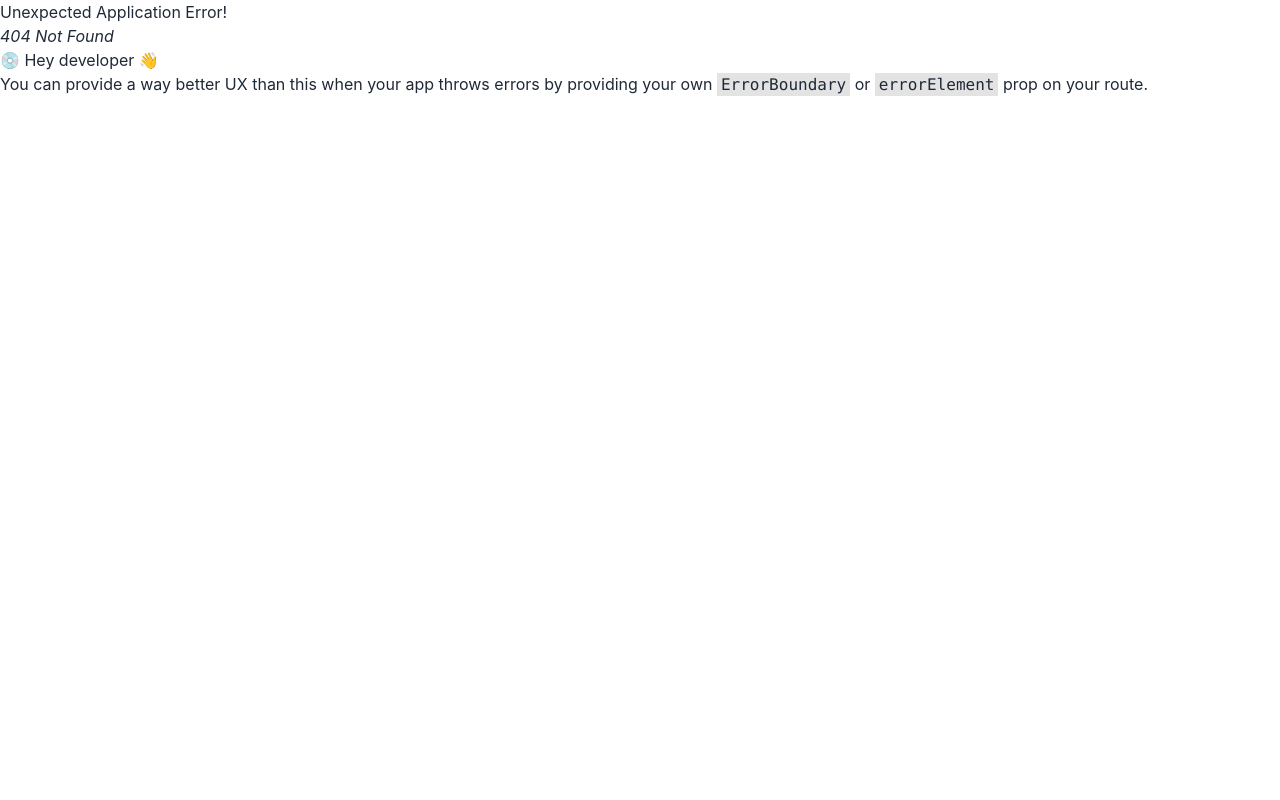
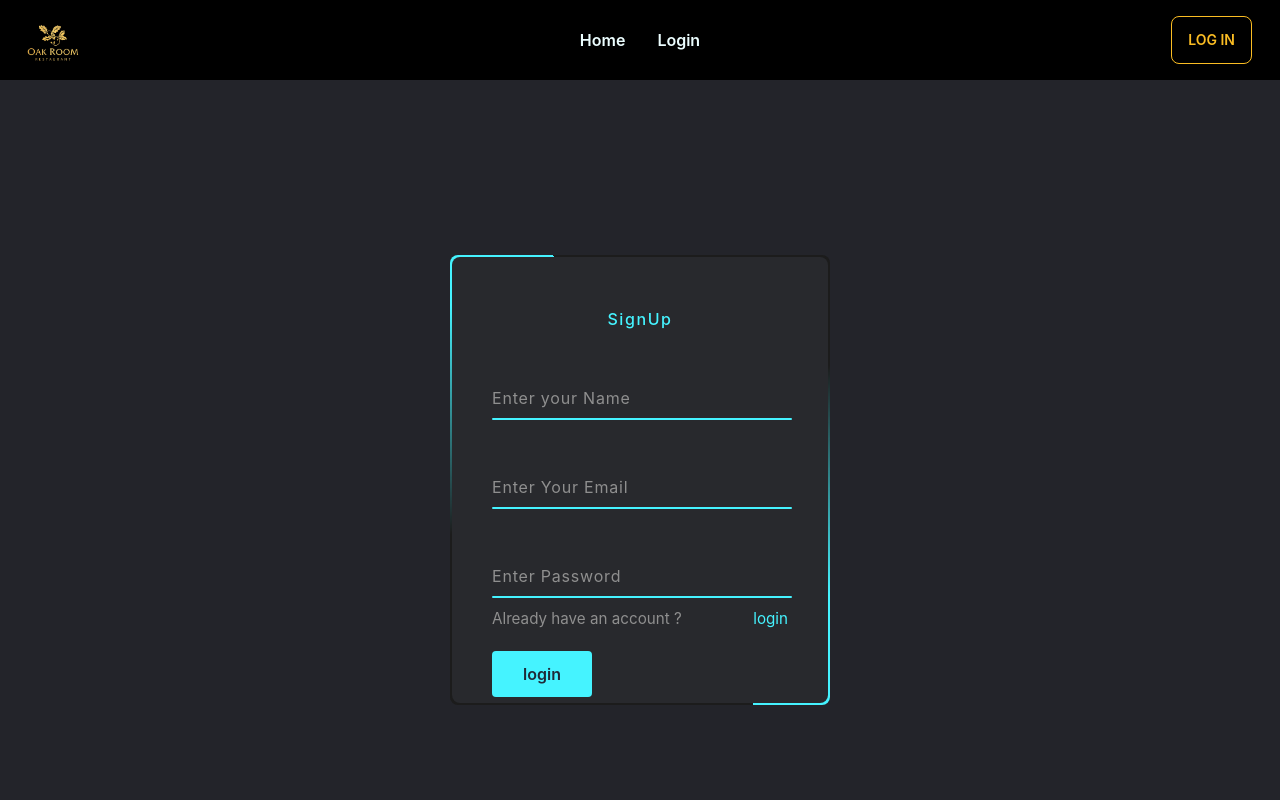
Before and after one commit to Mr-Rahman786/oak-room-11-client, a React (Create React App) app: page /signup in a window 1280 px wide. Before the commit this address had no page. Shown: the top 800 px of the page. Built offline with nearby package versions, Linux system fonts and the light colour scheme.

Commit message:
added sign up page

```diff
--- a/src/Pages/Login/Login.css
+++ b/src/Pages/Login/Login.css
@@ -15,7 +15,7 @@
 .box {
     position: relative;
     width: 380px;
-    height: 420px;
+    height: 450px;
     background-color: #1c1c1c;
     border-radius: 8px;
     overflow: hidden;
@@ -134,7 +134,7 @@
 }
 .links a{
     margin: 10px 0;
-    font-size: 0.75em;
+    font-size: 0.95em;
     color: #8f8f8f;
 }
 .links a:hover,
--- a/src/Pages/Login/Login.js
+++ b/src/Pages/Login/Login.js
@@ -24,7 +24,7 @@ const Login = () => {
                     </div>
                     <div className="links">
                         <Link>Forget Password</Link>
-                        <Link>Signup</Link>
+                        <Link to='/signup'>Signup</Link>
                     </div>
                     <input type="submit" value="login" />
                 </form>
--- a/src/Pages/Shared/Footer/Footer.css
+++ b/src/Pages/Shared/Footer/Footer.css
@@ -1,3 +1,6 @@
+footer{
+    background-color: black;
+}
 .logoImg{
     width: 100px;
 }
--- a/src/Pages/Shared/Footer/Footer.js
+++ b/src/Pages/Shared/Footer/Footer.js
@@ -3,7 +3,7 @@ import logo from '../../../assest/assest/logo (2).png'
 import './Footer.css'
 const Footer = () => {
     return (
-        <footer className="footer mt-8 p-20 bg-base-200 text-base-content bg-black text-white">
+        <footer className="footer mt-8 p-20">
             <div>
                 <img className='logoImg' src={logo} alt="" />
                 <p>ACME Industries Ltd.<br />Providing reliable tech since 1992</p>
--- a/src/Pages/Shared/Header/Header.js
+++ b/src/Pages/Shared/Header/Header.js
@@ -5,6 +5,7 @@ const Header = () => {
 
     const menuItems = <>
         <li className='font-semibold'><Link to='/'>Home</Link></li>
+        <li className='font-semibold'><Link to='/login'>Login</Link></li>
     </>
 
     return (
--- /dev/null
+++ b/src/Pages/Signup/Signup.js
@@ -0,0 +1,43 @@
+import React from 'react';
+import { Link } from 'react-router-dom';
+import './Signup.css'
+const Signup = () => {
+
+    const handleSignup = event => {
+        event.preventDefault();
+    }
+
+    return (
+        <div>
+            <div className='body'>
+                <div className='box'>
+                    <form onSubmit={handleSignup} className="form">
+                        <h2>SignUp</h2>
+                        <div className="inputBox">
+                            <input type="name" name="name" id="" required />
+                            <span> Enter your Name</span>
+                            <i></i>
+                        </div>
+                        <div className="inputBox">
+                            <input type="email" name="email" id="" required />
+                            <span> Enter Your Email</span>
+                            <i></i>
+                        </div>
+                        <div className="inputBox">
+                            <input type="password" name="password" id="" required />
+                            <span>Enter Password</span>
+                            <i></i>
+                        </div>
+                        <div className="links">
+                            <Link>Already have an account ?</Link>
+                            <Link to='/login'>login</Link>
+                        </div>
+                        <input type="submit" value="login" />
+                    </form>
+                </div>
+            </div>
+        </div>
+    );
+};
+
+export default Signup;
--- a/src/Router/Router/Router.js
+++ b/src/Router/Router/Router.js
@@ -2,6 +2,7 @@ import { createBrowserRouter } from "react-router-dom";
 import Main from "../../Layout/Main";
 import Home from "../../Pages/Home/Home/Home";
 import Login from "../../Pages/Login/Login";
+import Signup from "../../Pages/Signup/Signup";
 
 const router = createBrowserRouter([
     {
@@ -15,6 +16,10 @@ const router = createBrowserRouter([
             {
                 path: '/login',
                 element:<Login></Login>
+            },
+            {
+                path: '/signup',
+                element:<Signup></Signup>
             }
         ]
     }
```
Also changed, not shown: src/Pages/Signup/Signup.css (added).
